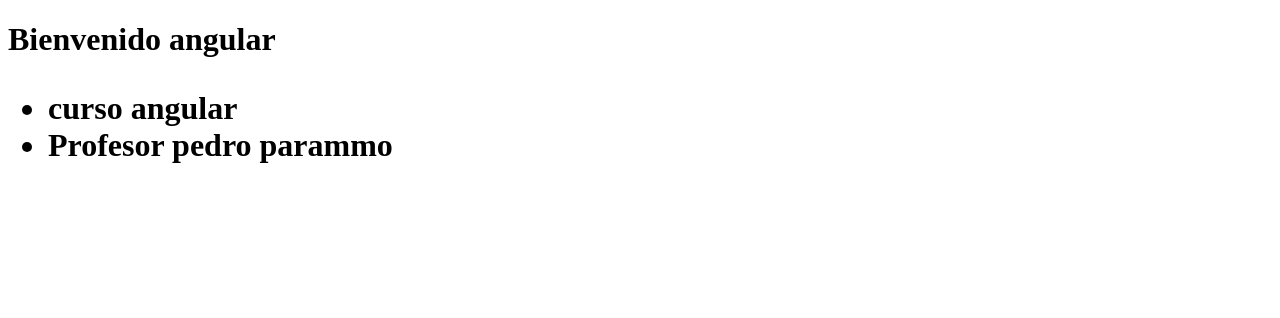
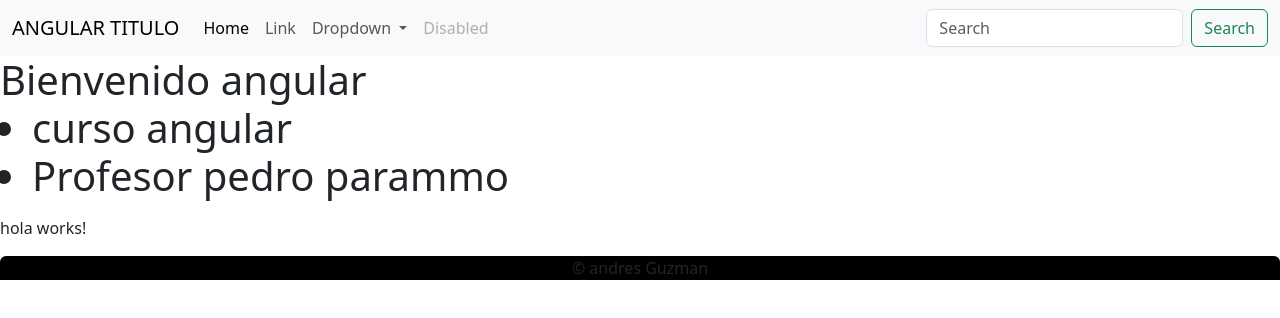
Before and after one commit to frankgraya/Prueba_Angular_Componentes, an Angular app: page / in a window 1280 px wide. Shown: the top 318 px of the page. Built offline with nearby package versions, Linux system fonts and the light colour scheme.

Commit message:
se agregaron componentes para ir jugando con ellos

```diff
--- a/src/app/app.component.html
+++ b/src/app/app.component.html
@@ -1,8 +1,12 @@
+<app-header></app-header>
+
 <h1>
-    {{title}}
+  {{title}}
+  <ul>
+    <li>{{curso }}</li>
+    <li>Profesor {{profesor}}</li>
+  </ul>
+</h1>
 
-    <ul>
-        <li>{{curso}}</li>
-        <li>Profesor {{profesor}}</li>
-    </ul>
-</h1>
+<app-hola></app-hola>
+<app-footer></app-footer>
--- /dev/null
+++ b/src/app/footer/footer.component.html
@@ -0,0 +1,7 @@
+<footer class="bg-black rounded-top text-center">
+    <div>
+        <p>
+            &copy; {{autor.nombre + ' '+ autor.apellido}}
+        </p>
+    </div>
+</footer>
--- /dev/null
+++ b/src/app/footer/footer.component.ts
@@ -0,0 +1,10 @@
+import { Component } from "@angular/core";
+
+@Component({
+    selector: "app-footer",
+    templateUrl: './footer.component.html'
+})
+
+export class FooterComponent {
+  public autor: any = {nombre: 'andres', apellido: 'Guzman'   }
+}
--- /dev/null
+++ b/src/app/header/header.component.html
@@ -0,0 +1,40 @@
+<nav class="navbar navbar-expand-lg bg-body-tertiary">
+    <div class="container-fluid">
+        <a class="navbar-brand" href="#"> {{title}} </a>
+        <button class="navbar-toggler" type="button" data-bs-toggle="collapse" data-bs-target="#navbarSupportedContent"
+            aria-controls="navbarSupportedContent" aria-expanded="false" aria-label="Toggle navigation">
+            <span class="navbar-toggler-icon"></span>
+        </button>
+        <div class="collapse navbar-collapse" id="navbarSupportedContent">
+            <ul class="navbar-nav me-auto mb-2 mb-lg-0">
+                <li class="nav-item">
+                    <a class="nav-link active" aria-current="page" href="#">Home</a>
+                </li>
+                <li class="nav-item">
+                    <a class="nav-link" href="#">Link</a>
+                </li>
+                <li class="nav-item dropdown">
+                    <a class="nav-link dropdown-toggle" href="#" role="button" data-bs-toggle="dropdown"
+                        aria-expanded="false">
+                        Dropdown
+                    </a>
+                    <ul class="dropdown-menu">
+                        <li><a class="dropdown-item" href="#">Action</a></li>
+                        <li><a class="dropdown-item" href="#">Another action</a></li>
+                        <li>
+                            <hr class="dropdown-divider">
+                        </li>
+                        <li><a class="dropdown-item" href="#">Something else here</a></li>
+                    </ul>
+                </li>
+                <li class="nav-item">
+                    <a class="nav-link disabled">Disabled</a>
+                </li>
+            </ul>
+            <form class="d-flex" role="search">
+                <input class="form-control me-2" type="search" placeholder="Search" aria-label="Search">
+                <button class="btn btn-outline-success" type="submit">Search</button>
+            </form>
+        </div>
+    </div>
+</nav>
--- /dev/null
+++ b/src/app/header/header.component.ts
@@ -0,0 +1,9 @@
+import { Component } from "@angular/core";
+
+@Component({
+    selector: 'app-header',
+    templateUrl: './header.component.html'
+})
+export class HeaderComponent{
+ title: String = "ANGULAR TITULO"
+}
--- /dev/null
+++ b/src/app/hola/hola/hola.component.html
@@ -0,0 +1 @@
+<p>hola works!</p>
--- a/src/index.html
+++ b/src/index.html
@@ -6,8 +6,11 @@
   <base href="/">
   <meta name="viewport" content="width=device-width, initial-scale=1">
   <link rel="icon" type="image/x-icon" href="favicon.ico">
+  <link href="https://cdn.jsdelivr.net/npm/bootstrap@5.3.0-alpha1/dist/css/bootstrap.min.css" rel="stylesheet" integrity="sha384-GLhlTQ8iRABdZLl6O3oVMWSktQOp6b7In1Zl3/Jr59b6EGGoI1aFkw7cmDA6j6gD" crossorigin="anonymous">
+
 </head>
 <body>
   <app-root></app-root>
+  <script src="https://cdn.jsdelivr.net/npm/bootstrap@5.3.0-alpha1/dist/js/bootstrap.bundle.min.js" integrity="sha384-w76AqPfDkMBDXo30jS1Sgez6pr3x5MlQ1ZAGC+nuZB+EYdgRZgiwxhTBTkF7CXvN" crossorigin="anonymous"></script>
 </body>
 </html>
```
Also changed, not shown: src/app/app.module.ts (+7 -2 lines), src/app/hola/hola/hola.component.ts (added, +10 -0 lines), tsconfig.json (+4 -4 lines), src/app/hola/hola/hola.component.css (added), 2 other files (tests, documents, lock files or other folders).
